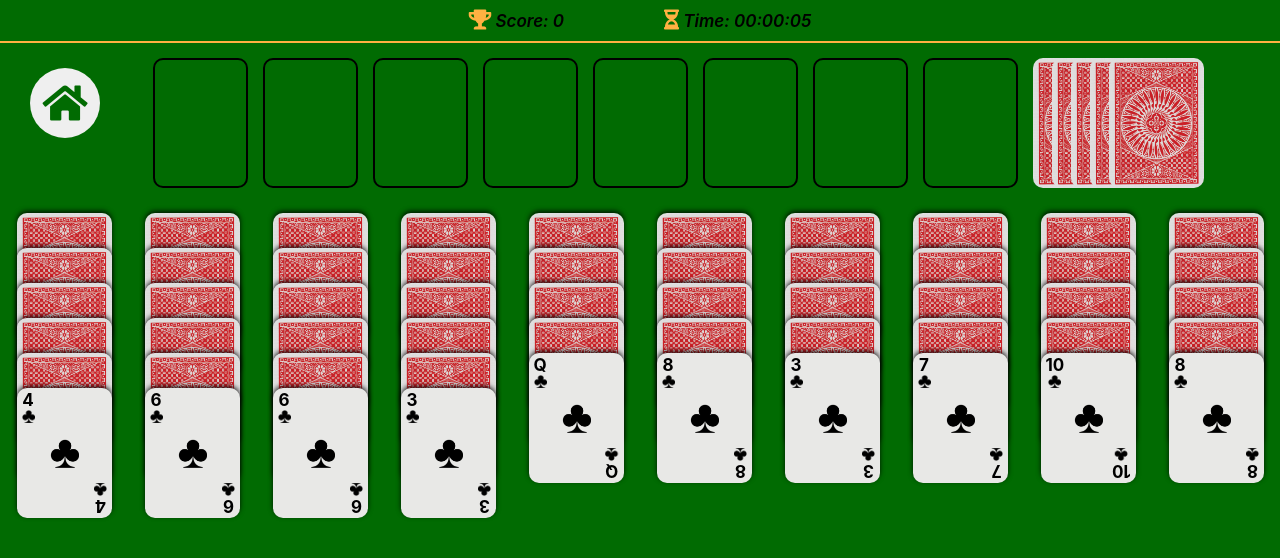
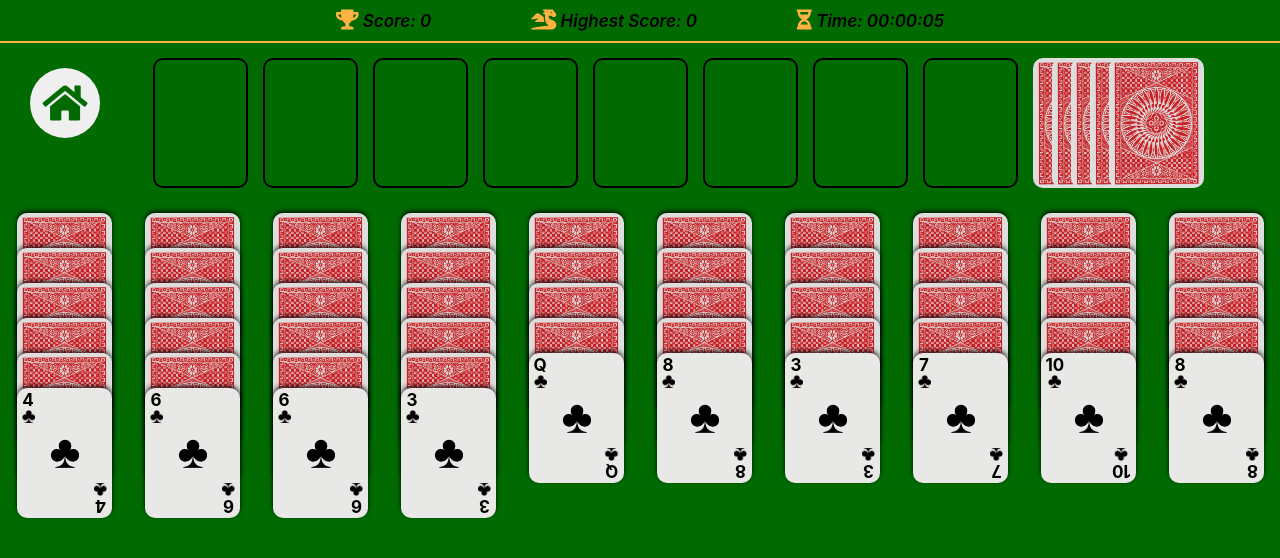
Before and after one commit to gizayeroglu/Trendyol-Bootcamp-Final-Project, a React (Create React App) app in the folder spider-solitaire/: page /play in a window 1280 px wide. Shown: the top 558 px of the page. Built offline with nearby package versions, Linux system fonts and the light colour scheme.

Commit message:
highest score implemented

```diff
--- a/spider-solitaire/src/components/CardDistributor/CardDistributor.js
+++ b/spider-solitaire/src/components/CardDistributor/CardDistributor.js
@@ -6,11 +6,11 @@ function CardDistributor ({ getNewCards }) {
   return (
     <>
       <div className='card-distrubitor-container'>
-        <div className='distubitor-card' onClick={(e) => getNewCards(e)}></div>
-        <div className='distubitor-card' onClick={(e) => getNewCards(e)}></div>
-        <div className='distubitor-card' onClick={(e) => getNewCards(e)}></div>
-        <div className='distubitor-card' onClick={(e) => getNewCards(e)}></div>
-        <div className='distubitor-card' onClick={(e) => getNewCards(e)}></div>
+        <div className='distubitor-card' onClick={getNewCards}></div>
+        <div className='distubitor-card' onClick={getNewCards}></div>
+        <div className='distubitor-card' onClick={getNewCards}></div>
+        <div className='distubitor-card' onClick={getNewCards}></div>
+        <div className='distubitor-card' onClick={getNewCards}></div>
       </div>
     </>
   );
--- a/spider-solitaire/src/pages/GamePage/GamePage.css
+++ b/spider-solitaire/src/pages/GamePage/GamePage.css
@@ -27,17 +27,18 @@
   margin-bottom: 30px;
   position: relative;
 }
-:is(.score, .gameTime) i {
+:is(.score, .game-time, .highest-score) i {
   color:var(--primaryYellowColor);
   font-size: 20px;
 }
 .score,
-.gameTime {
+.game-time,
+.highest-score {
   font-size: 17px;
   font-weight: 600;
   font-style: italic;
 }
-.gameOutputs {
+.game-outputs {
   display: flex;
   justify-content: center;
   align-items: center;
--- a/spider-solitaire/src/pages/GamePage/GamePage.js
+++ b/spider-solitaire/src/pages/GamePage/GamePage.js
@@ -13,6 +13,7 @@ const data = getCardHoldersWithCards(54);
 function GamePage() {
   const [deckData, setDeckData] = useState(data);
   const [gameScore, setGameScore] = useState(0);
+  const [highestScore, setHighestScore] = useState(0);
 
   const dragCard = useRef();
   const dragCardHolder = useRef();
@@ -113,6 +114,15 @@ function GamePage() {
     setDeckData(updatedCardsData);
   };
 
+  useEffect(()=> {
+    if(gameScore >= highestScore){
+      localStorage.setItem('highestScore', gameScore);
+    }
+    const highestScoreFromStorage = localStorage.getItem('highestScore');
+    setHighestScore(highestScoreFromStorage);
+
+  },[gameScore, highestScore]);
+
   useEffect(() => {
     if(gameScore === 2400){
       alert('Congrats !');
@@ -121,11 +131,14 @@ function GamePage() {
 
   return (
     <>
-      <div className='gameOutputs'>
+      <div className='game-outputs'>
         <span className='score'>
           <i className='fas fa-trophy'></i> Score: {gameScore}
         </span>
-        <span className='gameTime'>
+        <span className='highest-score'>
+          <i class="fas fa-dragon"></i> Highest Score: {highestScore}
+        </span>
+        <span className='game-time'>
           <i className='fas fa-hourglass-half'></i> <TimeUpCounter />
         </span>
       </div>
```
